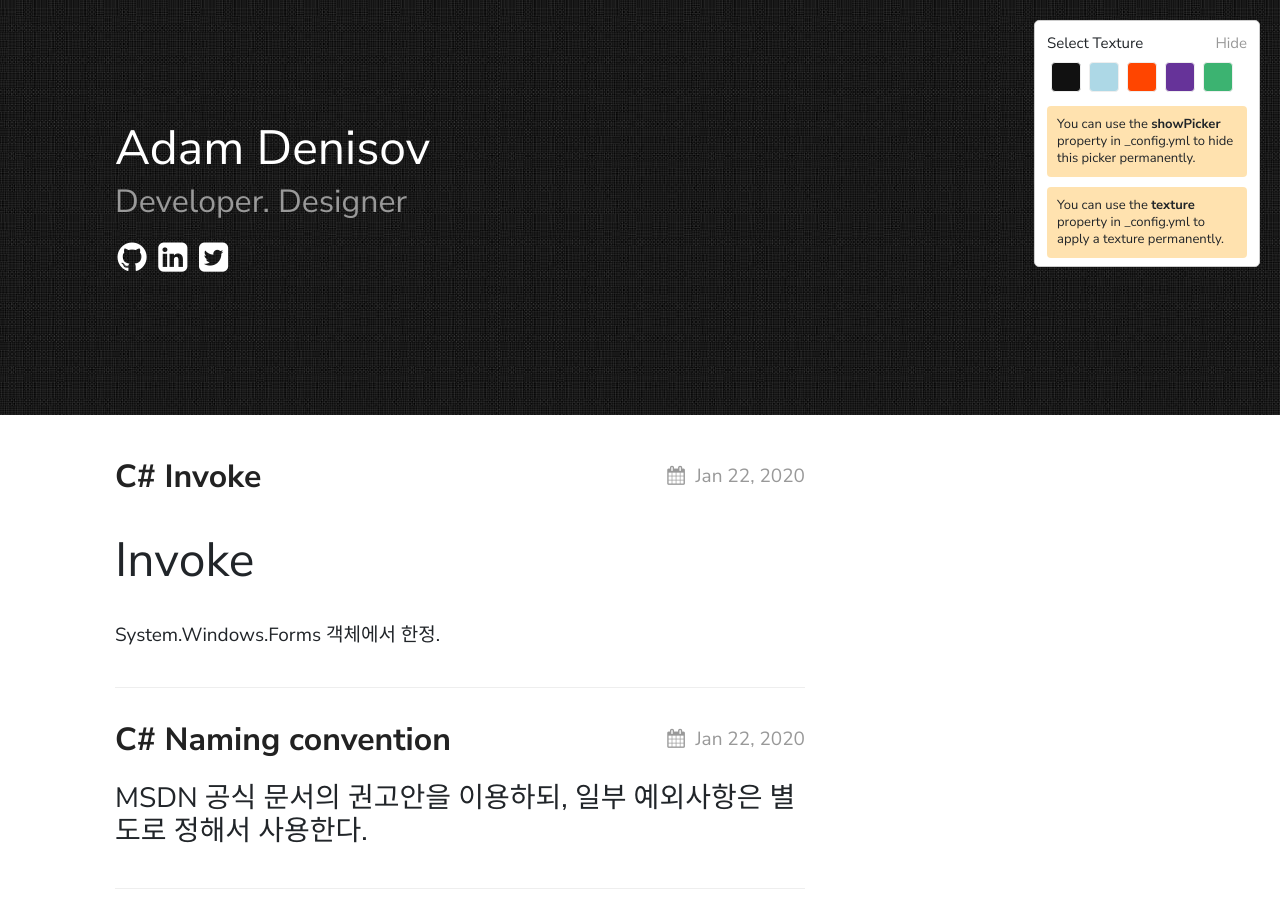
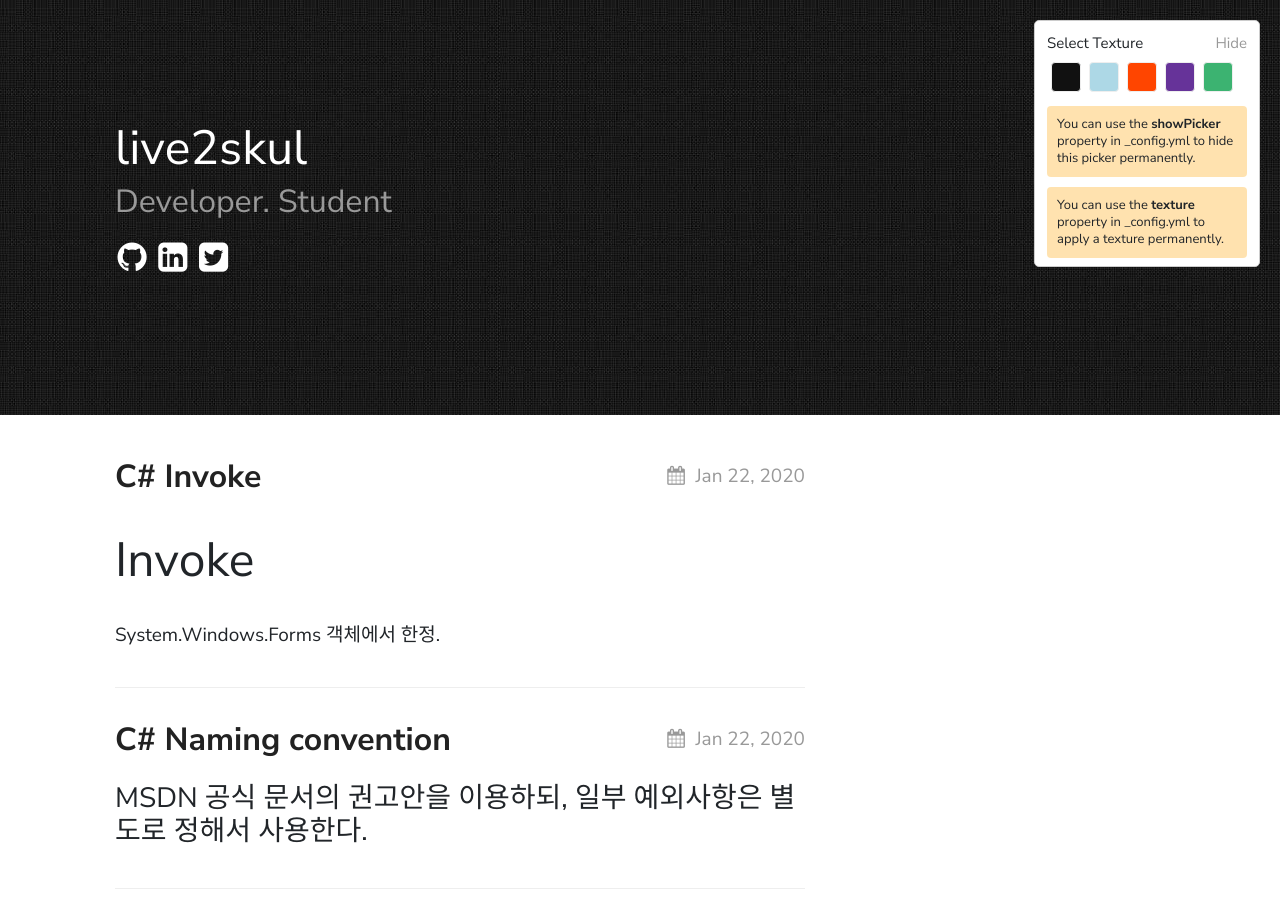
Before and after one commit to live2skull/blog.live2skull.kr, a Jekyll site: the page built from index.md, in a window 1280 px wide and 900 px high. Built offline with Jekyll 4.4.1, drawn with Linux system fonts in a browser that asks for light colours.

Commit message:
사용자 정보 변경

```diff
--- a/_config.yml
+++ b/_config.yml
@@ -15,8 +15,8 @@ sass:
 
 permalink: /posts/:title/
 texture:
-  title: Adam Denisov
-  tagline: Developer. Designer
+  title: live2skul
+  tagline: Developer. Student
   date_format: "%b %-d, %Y"
   style: black
   showNav: false
```
